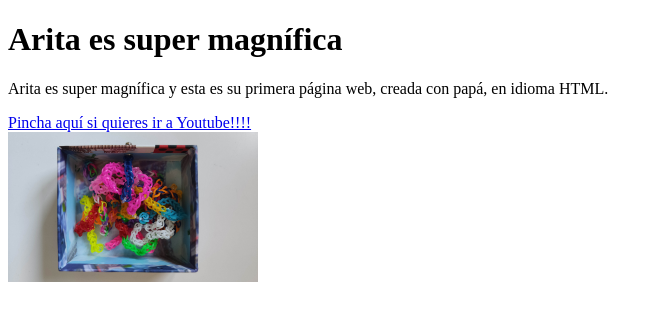
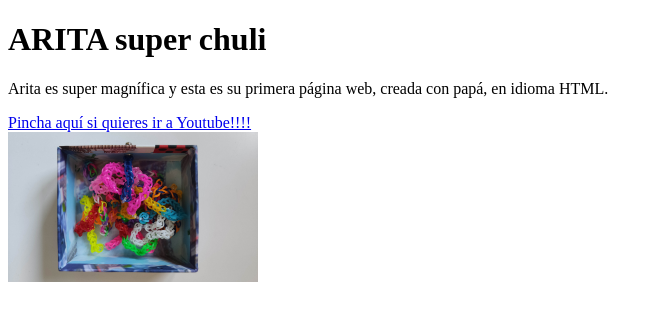
Before and after one commit to superarita/arita-web, a plain HTML site: page index.html in a window 1280 px wide. Shown: the whole page, without its empty margins (0-663 px from the left). Drawn offline with Linux system fonts and the light colour scheme.

Commit message:
Update index.html

```diff
--- a/index.html
+++ b/index.html
@@ -4,7 +4,7 @@
     <title>Página web de SuperArita</title>
   </head>
   <body>
-    <h1>Arita es super magnífica</h1>
+    <h1>ARITA super chuli</h1>
     <div>
     <p>Arita es super magnífica y esta es su primera página web, creada con papá, en idioma HTML.</p>
     <a href="https://www.youtube.com">Pincha aquí si quieres ir a Youtube!!!!<br></a>
```
